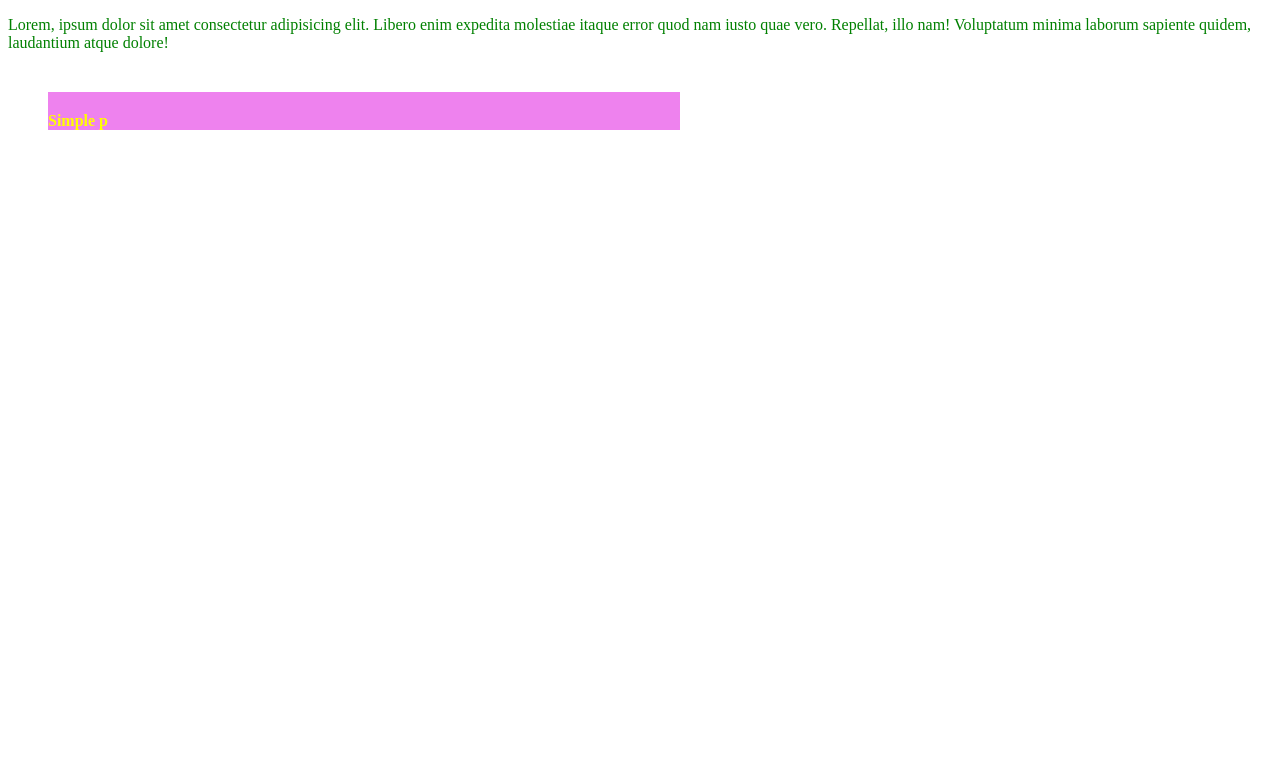
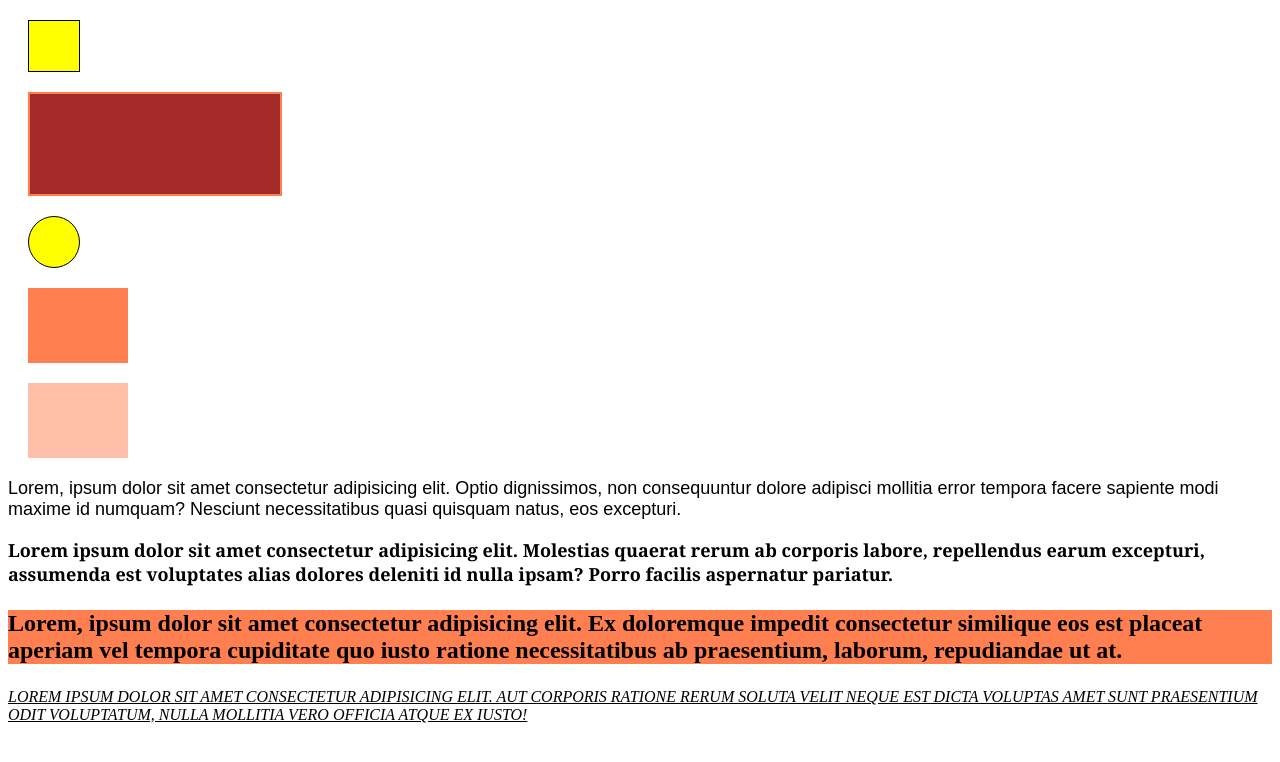
Before and after one commit to VladParomenkov/css_html, a plain HTML site: page index.html in a window 1280 px wide. Drawn offline with Linux system fonts and the light colour scheme.

Commit message:
homework done

```diff
--- a/css/style.css
+++ b/css/style.css
@@ -1,22 +1,54 @@
-/* p {
+.task-1 {
+  width: 50px;
+  height: 50px;
+  background: yellow;
+  border: 1px solid black;
+  margin: 20px;
+}
+.task-2 {
+  width: 250px;
+  height: 100px;
+  background: brown;
+  border: 2px solid coral;
+  margin: 20px;
+}
+.task-3 {
+  width: 50px;
+  height: 50px;
+  background: yellow;
+  border: 1px solid black;
+  border-radius: 50px;
+  margin: 20px;
+}
+.task-4 {
+  width: 100px;
+  height: 75px;
+  background: rgb(255, 127, 80);
+  margin: 20px;
+}
+.task-5 {
+  background: rgb(255, 127, 80, 0.5);
+}
+.task-6 {
+  font-size: 18px;
+  font-family: Arial, Helvetica, sans-serif;
+}
+.task-7 {
+  font-size: 18px;
+  font-family: Georgia, serif;
+  font-weight: 800;
+}
+.bold {
+  font-weight: 800;
+}
+.coral {
+  background: coral;
+}
+.task-8 {
   font-size: 24px;
-  font-family: Arial, Helvetica, sans-serif;
+}
+.task-9 {
   font-style: italic;
-  font-weight: bold;
-  color: orange;
-  background: orchid;
-} */
-
-.one {
-  color: green;
-  min-height: 20px;
+  text-decoration: underline;
+  text-transform: uppercase;
 }
-
-.two {
-  color: yellow;
-  font-weight: bold;
-  background: violet;
-  width: 50%;
-  padding: 20px 0 0 0;
-  margin: 40px;
-}
--- a/index.html
+++ b/index.html
@@ -8,11 +8,33 @@
     <link rel="stylesheet" href="./css/style.css" />
   </head>
   <body>
-    <p class="one">
-      Lorem, ipsum dolor sit amet consectetur adipisicing elit. Libero enim
-      expedita molestiae itaque error quod nam iusto quae vero. Repellat, illo
-      nam! Voluptatum minima laborum sapiente quidem, laudantium atque dolore!
+    <div class="task-1"></div>
+    <div class="task-2"></div>
+    <div class="task-3"></div>
+    <div class="task-4"></div>
+    <div class="task-4 task-5"></div>
+    <p class="task-6">
+      Lorem, ipsum dolor sit amet consectetur adipisicing elit. Optio
+      dignissimos, non consequuntur dolore adipisci mollitia error tempora
+      facere sapiente modi maxime id numquam? Nesciunt necessitatibus quasi
+      quisquam natus, eos excepturi.
     </p>
-    <p class="two">Simple p</p>
+    <p class="task-7">
+      Lorem ipsum dolor sit amet consectetur adipisicing elit. Molestias quaerat
+      rerum ab corporis labore, repellendus earum excepturi, assumenda est
+      voluptates alias dolores deleniti id nulla ipsam? Porro facilis aspernatur
+      pariatur.
+    </p>
+    <p class="task-8 bold coral">
+      Lorem, ipsum dolor sit amet consectetur adipisicing elit. Ex doloremque
+      impedit consectetur similique eos est placeat aperiam vel tempora
+      cupiditate quo iusto ratione necessitatibus ab praesentium, laborum,
+      repudiandae ut at.
+    </p>
+    <p class="task-9">
+      Lorem ipsum dolor sit amet consectetur adipisicing elit. Aut corporis
+      ratione rerum soluta velit neque est dicta voluptas amet sunt praesentium
+      odit voluptatum, nulla mollitia vero officia atque ex iusto!
+    </p>
   </body>
 </html>
```
